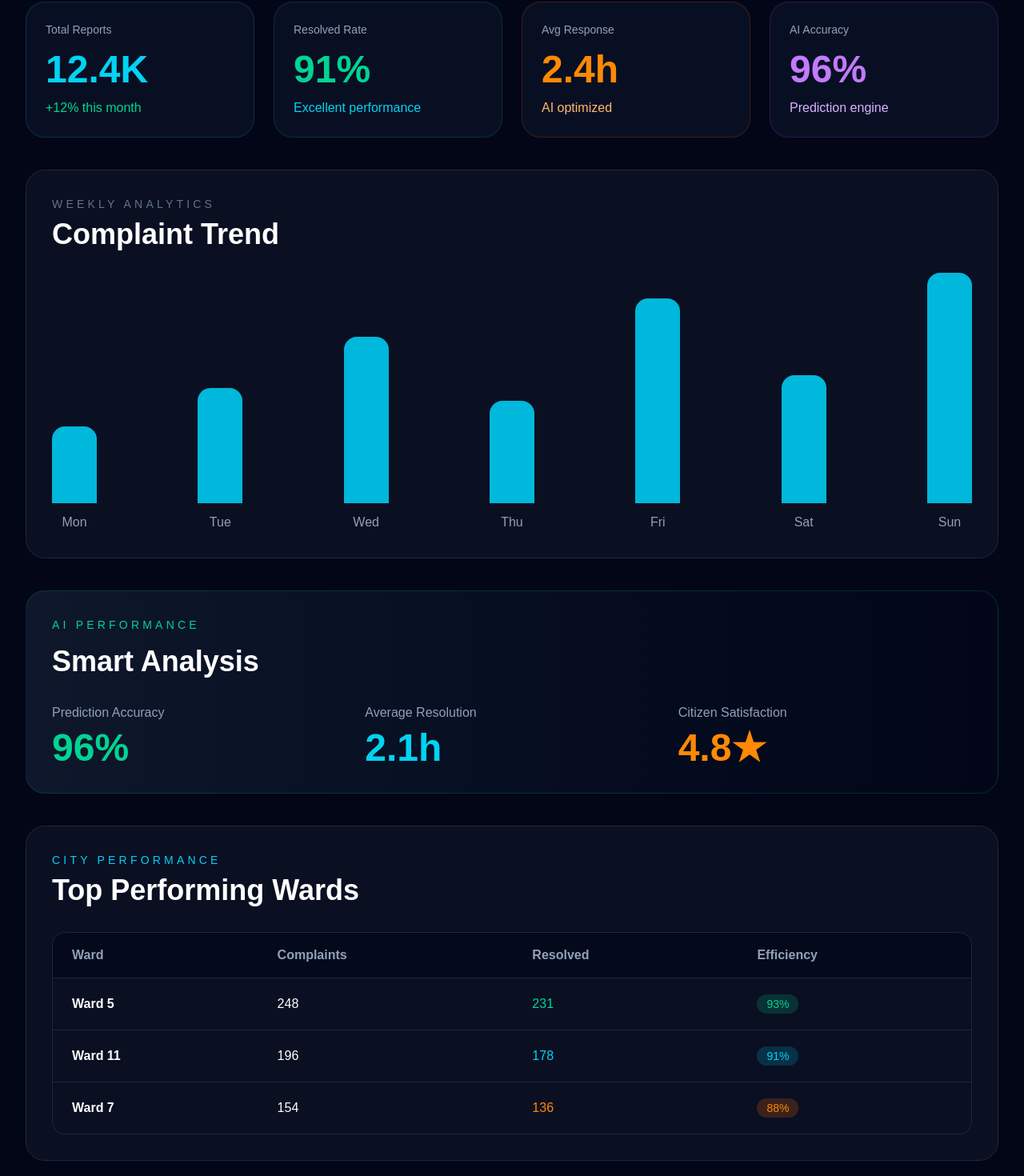
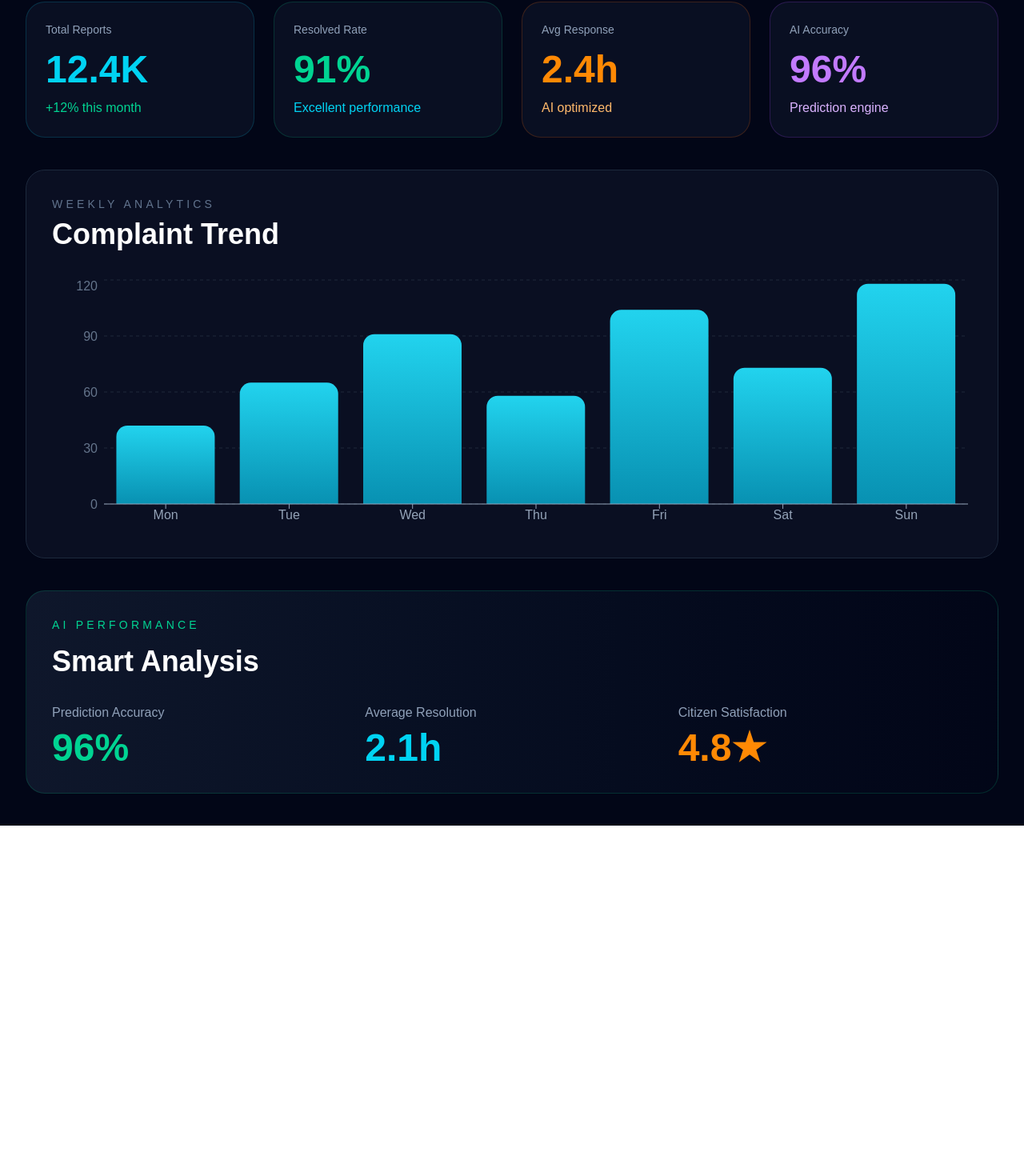
Before and after one commit to faizalkhan0871/civicai-dashboard, a Next.js app: page /analytics in a window 1280 px wide. Shown: the part 206-1676 px from the top of the page at 80% size. After the commit the page ends 1238 px from the top, so only its background shows below. Built offline with nearby package versions, Linux system fonts and the light colour scheme.

Commit message:
Add analytics charts, counters, sidebar improvements and UI enhancements

```diff
--- a/app/analytics/page.tsx
+++ b/app/analytics/page.tsx
@@ -1,3 +1,22 @@
+"use client";
+import {
+  BarChart,
+  Bar,
+  XAxis,
+  YAxis,
+  CartesianGrid,
+  Tooltip,
+  ResponsiveContainer,
+} from "recharts";
+const data = [
+  { day: "Mon", complaints: 42 },
+  { day: "Tue", complaints: 65 },
+  { day: "Wed", complaints: 91 },
+  { day: "Thu", complaints: 58 },
+  { day: "Fri", complaints: 104 },
+  { day: "Sat", complaints: 73 },
+  { day: "Sun", complaints: 118 },
+];
 export default function AnalyticsPage() {
   return (
     <main className="min-h-screen bg-[#020617] text-white">
@@ -55,45 +74,57 @@ export default function AnalyticsPage() {
 
   </div>
 
-  <div className="flex h-80 items-end justify-between gap-4">
+  <div className="h-80 w-full">
 
-    <div className="flex flex-col items-center gap-3">
-      <div className="h-24 w-14 rounded-t-2xl bg-cyan-500"></div>
-      <span className="text-slate-400">Mon</span>
-    </div>
+  <ResponsiveContainer width="100%" height="100%">
 
-    <div className="flex flex-col items-center gap-3">
-      <div className="h-36 w-14 rounded-t-2xl bg-cyan-500"></div>
-      <span className="text-slate-400">Tue</span>
-    </div>
+    <BarChart data={data}>
+<CartesianGrid
+  stroke="#1e293b"
+  strokeDasharray="4 4"
+  vertical={false}
+/>
 
-    <div className="flex flex-col items-center gap-3">
-      <div className="h-52 w-14 rounded-t-2xl bg-cyan-500"></div>
-      <span className="text-slate-400">Wed</span>
-    </div>
+<YAxis
+  stroke="#64748b"
+  axisLine={false}
+  tickLine={false}
+/>
+      <XAxis
+        dataKey="day"
+        stroke="#94a3b8"
+      />
 
-    <div className="flex flex-col items-center gap-3">
-      <div className="h-32 w-14 rounded-t-2xl bg-cyan-500"></div>
-      <span className="text-slate-400">Thu</span>
-    </div>
+      <Tooltip
+        contentStyle={{
+          background: "#020617",
+          border: "1px solid #1e293b",
+          borderRadius: "12px",
+          color: "#fff",
+        }}
+      />
 
-    <div className="flex flex-col items-center gap-3">
-      <div className="h-64 w-14 rounded-t-2xl bg-cyan-500"></div>
-      <span className="text-slate-400">Fri</span>
-    </div>
+      <>
+  <defs>
+    <linearGradient id="barGradient" x1="0" y1="0" x2="0" y2="1">
+      <stop offset="0%" stopColor="#22d3ee" />
+      <stop offset="100%" stopColor="#0891b2" />
+    </linearGradient>
+  </defs>
 
-    <div className="flex flex-col items-center gap-3">
-      <div className="h-40 w-14 rounded-t-2xl bg-cyan-500"></div>
-      <span className="text-slate-400">Sat</span>
-    </div>
+  <Bar
+    dataKey="complaints"
+    fill="url(#barGradient)"
+    radius={[14, 14, 0, 0]}
+    animationDuration={1800}
+  />
+</>
 
-    <div className="flex flex-col items-center gap-3">
-      <div className="h-72 w-14 rounded-t-2xl bg-cyan-500"></div>
-      <span className="text-slate-400">Sun</span>
-    </div>
+    </BarChart>
 
-  </div>
+  </ResponsiveContainer>
 
+</div>
 </section>
 {/* AI Performance Panel Start */}
 
@@ -129,83 +160,7 @@ export default function AnalyticsPage() {
 </section>
 
 {/* AI Performance Panel End */}
-<section className="mt-10 rounded-3xl border border-slate-800 bg-slate-900/60 p-8">
 
-  <div className="mb-8">
-    <p className="text-sm uppercase tracking-[0.3em] text-cyan-400">
-      CITY PERFORMANCE
-    </p>
-
-    <h2 className="mt-2 text-4xl font-bold text-white">
-      Top Performing Wards
-    </h2>
-  </div>
-
-  <div className="overflow-hidden rounded-2xl border border-slate-800">
-
-    <table className="w-full">
-
-      <thead className="bg-slate-950/60">
-
-        <tr className="text-left text-slate-400">
-
-          <th className="px-6 py-4">Ward</th>
-          <th className="px-6 py-4">Complaints</th>
-          <th className="px-6 py-4">Resolved</th>
-          <th className="px-6 py-4">Efficiency</th>
-
-        </tr>
-
-      </thead>
-
-      <tbody>
-
-        <tr className="border-t border-slate-800 hover:bg-slate-800/30 transition">
-
-          <td className="px-6 py-5 font-semibold">Ward 5</td>
-          <td className="px-6 py-5">248</td>
-          <td className="px-6 py-5 text-emerald-400">231</td>
-          <td className="px-6 py-5">
-            <span className="rounded-full bg-emerald-500/20 px-3 py-1 text-sm text-emerald-400">
-              93%
-            </span>
-          </td>
-
-        </tr>
-
-        <tr className="border-t border-slate-800 hover:bg-slate-800/30 transition">
-
-          <td className="px-6 py-5 font-semibold">Ward 11</td>
-          <td className="px-6 py-5">196</td>
-          <td className="px-6 py-5 text-cyan-400">178</td>
-          <td className="px-6 py-5">
-            <span className="rounded-full bg-cyan-500/20 px-3 py-1 text-sm text-cyan-400">
-              91%
-            </span>
-          </td>
-
-        </tr>
-
-        <tr className="border-t border-slate-800 hover:bg-slate-800/30 transition">
-
-          <td className="px-6 py-5 font-semibold">Ward 7</td>
-          <td className="px-6 py-5">154</td>
-          <td className="px-6 py-5 text-orange-400">136</td>
-          <td className="px-6 py-5">
-            <span className="rounded-full bg-orange-500/20 px-3 py-1 text-sm text-orange-400">
-              88%
-            </span>
-          </td>
-
-        </tr>
-
-      </tbody>
-
-    </table>
-
-  </div>
-
-</section>
 
       </div>
     </main>
--- a/app/page.tsx
+++ b/app/page.tsx
@@ -1,4 +1,6 @@
 "use client"
+import CountUp from "react-countup";
+import Hero from "@/components/Hero";
 import Link from "next/link"
 
 
@@ -26,17 +28,17 @@ export default function Home() {
         <div className="absolute bottom-0 left-1/2 h-96 w-96 -translate-x-1/2 rounded-full bg-blue-500/10 blur-3xl" />
       </div>
 
-      <div className="mx-auto flex max-w-7xl gap-6 px-6 py-8">
-        <aside className="hidden lg:block w-64 shrink-0">
+      <div className="mx-auto flex w-full max-w-[1700px] gap-6 px-4 py-6 lg:px-8">
+        <aside className="hidden xl:block w-72 shrink-0">
   <div className="sticky top-6 rounded-3xl border border-slate-800 bg-slate-900/60 p-5 backdrop-blur-xl">
 
     <h2 className="text-lg font-bold text-white">
       CivicAI
     </h2>
 
-    <div className="mt-6 space-y-3">
+    <div className="mt-8 space-y-2">
 
-      <div className="flex items-center gap-3 rounded-xl border border-cyan-500/20 bg-cyan-500/10 px-4 py-3 text-cyan-400 shadow-[0_0_20px_rgba(6,182,212,0.15)]">
+      <div className="group flex items-center gap-3 rounded-2xl border border-cyan-500/20 bg-cyan-500/10 px-4 py-4 text-cyan-400 transition-all duration-300 hover:translate-x-1 hover:border-cyan-400 hover:shadow-[0_0_30px_rgba(6,182,212,0.2)] shadow-[0_0_20px_rgba(6,182,212,0.15)]">
   <LayoutDashboard size={18} />
   <span>Dashboard</span>
 </div>
@@ -52,7 +54,7 @@ export default function Home() {
      <div className="flex items-center gap-3 rounded-xl px-4 py-3 text-slate-400 transition-all duration-300 hover:bg-slate-800/50 hover:text-white cursor-pointer">
   <Link
   href="/analytics"
-  className="flex items-center gap-3 rounded-xl px-4 py-3 text-slate-400 transition-all duration-300 hover:bg-slate-800/50 hover:text-white"
+  className="group flex items-center gap-3 rounded-2xl px-4 py-4 text-slate-400 transition-all duration-300 hover:translate-x-1 hover:bg-slate-800/60 hover:text-white"
 >
   <BarChart3 size={18} />
   <span>Analytics</span>
@@ -126,7 +128,7 @@ export default function Home() {
   </div>
 </aside>
 <div className="flex-1">
-        <header className="flex items-center justify-between rounded-3xl border border-slate-800 bg-slate-900/60 px-6 py-4 backdrop-blur-xl">
+        <header className="sticky top-4 z-30 flex items-center justify-between rounded-3xl border border-slate-800/80 bg-slate-900/70 px-5 py-4 backdrop-blur-2xl shadow-[0_10px_40px_rgba(0,0,0,0.25)]">
           <div>
             <h1 className="text-xl font-bold text-white">
               CivicAI Command Center
@@ -173,15 +175,16 @@ export default function Home() {
             Civic Intelligence Platform
           </p>
 
-          <h1 className="mt-4 text-5xl font-bold text-white">
+          <h1 className="mt-4 text-4xl font-extrabold leading-tight tracking-tight text-white md:text-5xl xl:text-7xl">
             Smart Civic Complaint Management
           </h1>
 
-          <p className="mt-4 max-w-2xl text-slate-400">
-            AI-powered monitoring, prioritization and resolution tracking for
-            modern city operations.
-          </p>
-          <section className="mt-8 flex flex-wrap gap-4">
+          <p className="mt-6 max-w-3xl text-lg leading-8 text-slate-300 md:text-xl">
+  AI-powered monitoring, intelligent prioritization and real-time resolution
+  tracking for smarter city operations. Built to help administrators monitor,
+  analyze and resolve civic complaints efficiently.
+</p>
+          <section className="mt-8 flex flex-col gap-4 sm:flex-row sm:flex-wrap">
 
   <button className="rounded-2xl bg-cyan-500 px-6 py-3 font-semibold text-slate-950 transition hover:scale-105 hover:bg-cyan-400">
     + New Complaint
@@ -202,7 +205,7 @@ export default function Home() {
 </section>
         </motion.div>
 
-        <div className="mt-10 grid gap-6 md:grid-cols-3">
+        <div className="mt-12 grid grid-cols-1 gap-6 md:grid-cols-2 xl:grid-cols-3">
 
   <motion.div
     initial={{ opacity: 0, y: 30 }}
@@ -218,9 +221,9 @@ export default function Home() {
   <Activity size={20} className="text-cyan-400" />
 </div>
 
-    <h2 className="mt-3 text-4xl font-bold text-white">
-      1,248
-    </h2>
+    <h2 className="mt-3 text-5xl font-black tracking-tight text-white">
+  <CountUp end={1248} duration={2} separator="," />
+</h2>
 
     <p className="mt-2 text-sm text-green-400">
       +8.4% this week
@@ -237,8 +240,8 @@ export default function Home() {
 </div>
 
     <h2 className="mt-3 text-5xl font-black tracking-tight text-white">
-      932
-    </h2>
+  <CountUp end={932} duration={2} />
+</h2>
 
     <p className="mt-2 text-sm text-cyan-400">
       +5.1% this week
@@ -254,9 +257,9 @@ export default function Home() {
   <AlertTriangle size={20} className="text-orange-400" />
 </div>
 
-    <h2 className="mt-3 text-4xl font-bold text-white">
-      18
-    </h2>
+    <h2 className="mt-3 text-5xl font-black tracking-tight text-white">
+  <CountUp end={18} duration={2} />
+</h2>
 
     <p className="mt-2 text-sm text-orange-400">
       Needs attention
@@ -376,7 +379,7 @@ export default function Home() {
 
   <div className="h-52 overflow-hidden">
     <img
-     src="https://images.unsplash.com/photo-1519389950473-47ba0277781c?q=80&w=1200"
+      src="https://images.unsplash.com/photo-1486406146926-c627a92ad1ab?q=80&w=1200"
       alt="Smart City"
       className="h-full w-full object-cover transition duration-700 hover:scale-110"
     />
@@ -526,7 +529,7 @@ export default function Home() {
 </section>
 <section className="mt-12 grid gap-6 md:grid-cols-3">
 
-  <div className="rounded-3xl border border-cyan-500/20 bg-slate-900/60 p-6 transition hover:scale-[1.02] hover:border-cyan-400">
+  <div className="rounded-3xl border border-cyan-500/20 bg-slate-900/60 p-6 transition hover:scale-[1.02] hover:border-cyan-300 hover:shadow-[0_0_60px_rgba(6,182,212,0.35)]">
 
     <p className="text-sm text-slate-400">
       Tomorrow Prediction
--- /dev/null
+++ b/components/Hero.tsx
@@ -0,0 +1,42 @@
+export default function Hero() {
+  return (
+    <section className="mb-10">
+
+      <p className="text-sm uppercase tracking-[0.35em] text-slate-500">
+        CIVIC INTELLIGENCE PLATFORM
+      </p>
+
+      <h1 className="mt-4 text-5xl font-bold text-white lg:text-7xl">
+        Smart Civic Complaint Management
+      </h1>
+
+      <p className="mt-6 max-w-3xl text-lg leading-8 text-slate-400">
+        AI-powered monitoring, intelligent prioritization and real-time
+        resolution tracking for smarter city operations. Built to help
+        administrators monitor, analyze and resolve civic complaints
+        efficiently.
+      </p>
+
+      <div className="mt-8 flex flex-wrap gap-4">
+
+        <button className="rounded-2xl bg-cyan-500 px-6 py-3 font-semibold text-slate-950 transition hover:scale-105 hover:bg-cyan-400">
+          + New Complaint
+        </button>
+
+        <button className="rounded-2xl border border-slate-700 bg-slate-900/60 px-6 py-3 font-semibold text-white transition hover:border-cyan-400">
+          📊 Export Report
+        </button>
+
+        <button className="rounded-2xl border border-slate-700 bg-slate-900/60 px-6 py-3 font-semibold text-white transition hover:border-emerald-400">
+          🤖 AI Analysis
+        </button>
+
+        <button className="rounded-2xl border border-slate-700 bg-slate-900/60 px-6 py-3 font-semibold text-white transition hover:border-orange-400">
+          ⚡ Live Monitor
+        </button>
+
+      </div>
+
+    </section>
+  );
+}
--- a/package.json
+++ b/package.json
@@ -13,7 +13,9 @@
     "lucide-react": "^1.17.0",
     "next": "16.2.6",
     "react": "19.2.4",
-    "react-dom": "19.2.4"
+    "react-countup": "^6.5.3",
+    "react-dom": "19.2.4",
+    "recharts": "^3.8.1"
   },
   "devDependencies": {
     "@tailwindcss/postcss": "^4",
```
Also changed, not shown: 1 other file (tests, documents, lock files or other folders).
